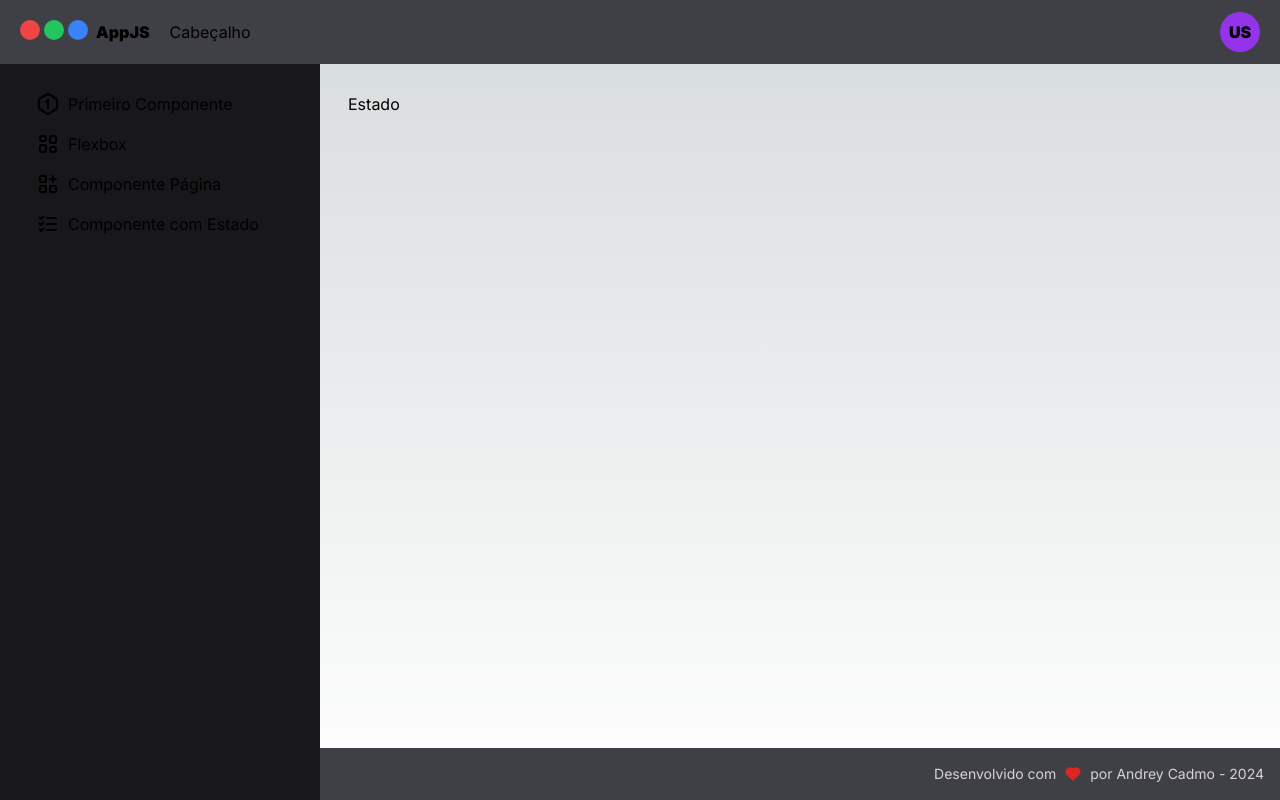
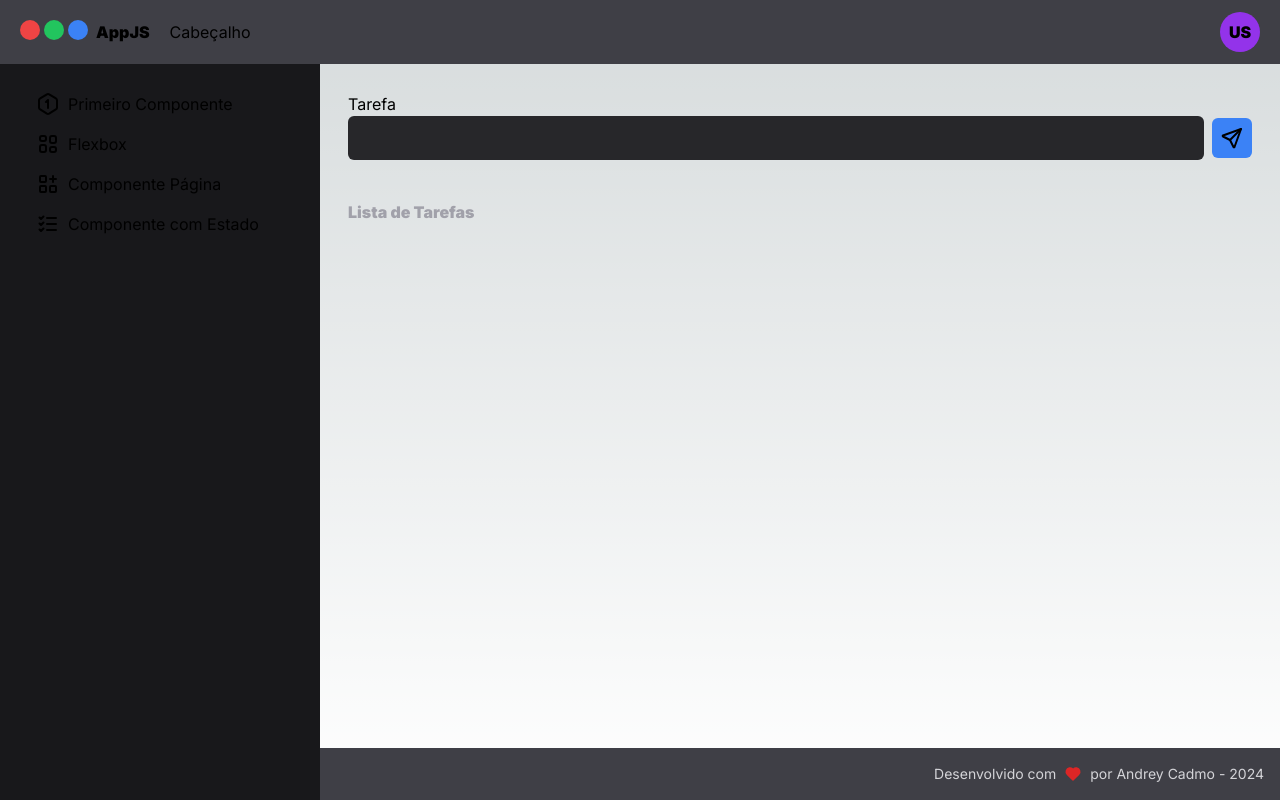
Before and after one commit to AndreyCadmo/next-masterclass, a Next.js app: page /estado in a window 1280 px wide. Built offline with nearby package versions, Linux system fonts and the light colour scheme.

Commit message:
Criando a pagina estado

```diff
--- a/src/app/(interno)/estado/page.tsx
+++ b/src/app/(interno)/estado/page.tsx
@@ -1,5 +1,59 @@
+'use client'
+import { IconSend, IconTrash } from "@tabler/icons-react"
+import { useState } from "react"
+
 export default function Page() {
+    const [tarefas, setTarefas] = useState<string[]>([])
+    const [nome, setNome] = useState<string>("")
+
+    function addTarefa() {
+        if (nome) {
+            setTarefas([...tarefas, nome])
+            setNome('')
+        }
+    }
+
+    function excluirTarefa(i: number){
+        setTarefas(tarefas.filter((_, index) => index !== i))
+    }
+
     return (
-        <div>Estado</div>
+        <div className="flex flex-col gap-10">
+            <div className="flex flex-col">
+                <label htmlFor="tarefa">Tarefa</label>
+                <div className="flex items-center gap-2">
+                    <input
+                        id="tarefa"
+                        type="text"
+                        value={nome}
+                        onChange={(e) => setNome(e.target.value)}
+                        className="bg-zinc-800 px-4 py-2 rounded-md outline-none text-xl flex-grow"
+                        onKeyUp={(e) => {
+                            if(e.key === 'Enter'){
+                                addTarefa()
+                            }
+                        }}
+                    />
+                    <button onClick={addTarefa} className="bg-blue-500 p-2 rounded-md">
+                        <IconSend />
+                    </button>
+                </div>
+            </div>
+            <div className="flex flex-col gap-4">
+                <h2 className="text-1xl font-black text-zinc-400">Lista de Tarefas</h2>
+                <ul className="flex flex-col gap-2">
+                    {tarefas.map((tarefa, i) => {
+                        return <li key={i} className="flex items-center px-4 py-2 bg-zinc-800 p-2 rounded-md">
+                            <span className="flex-grow">{tarefa}</span>
+                            <IconTrash
+                                size={18}
+                                className="text-red-500 cursor-pointer"
+                                onClick={() => excluirTarefa(i)}
+                                />
+                        </li>
+                    })}
+                </ul>
+            </div>
+        </div>
     )
 }
```
